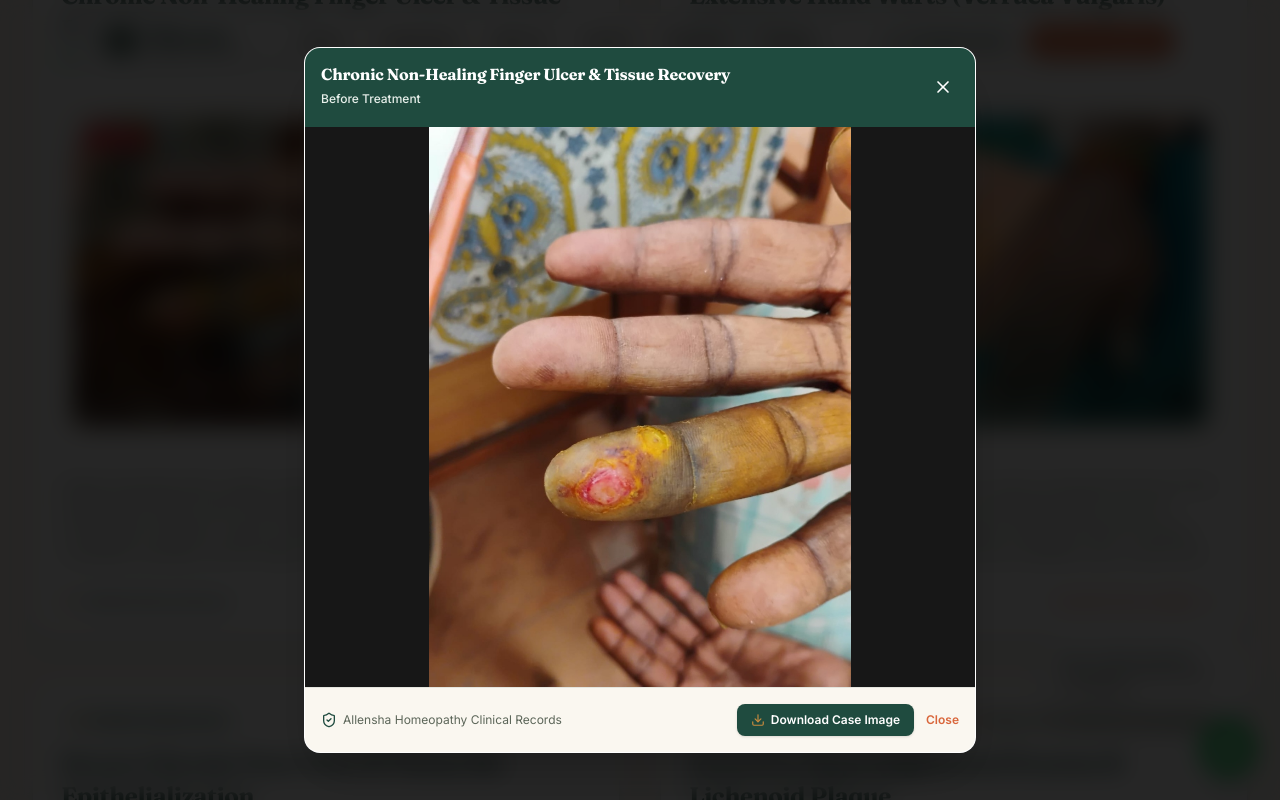
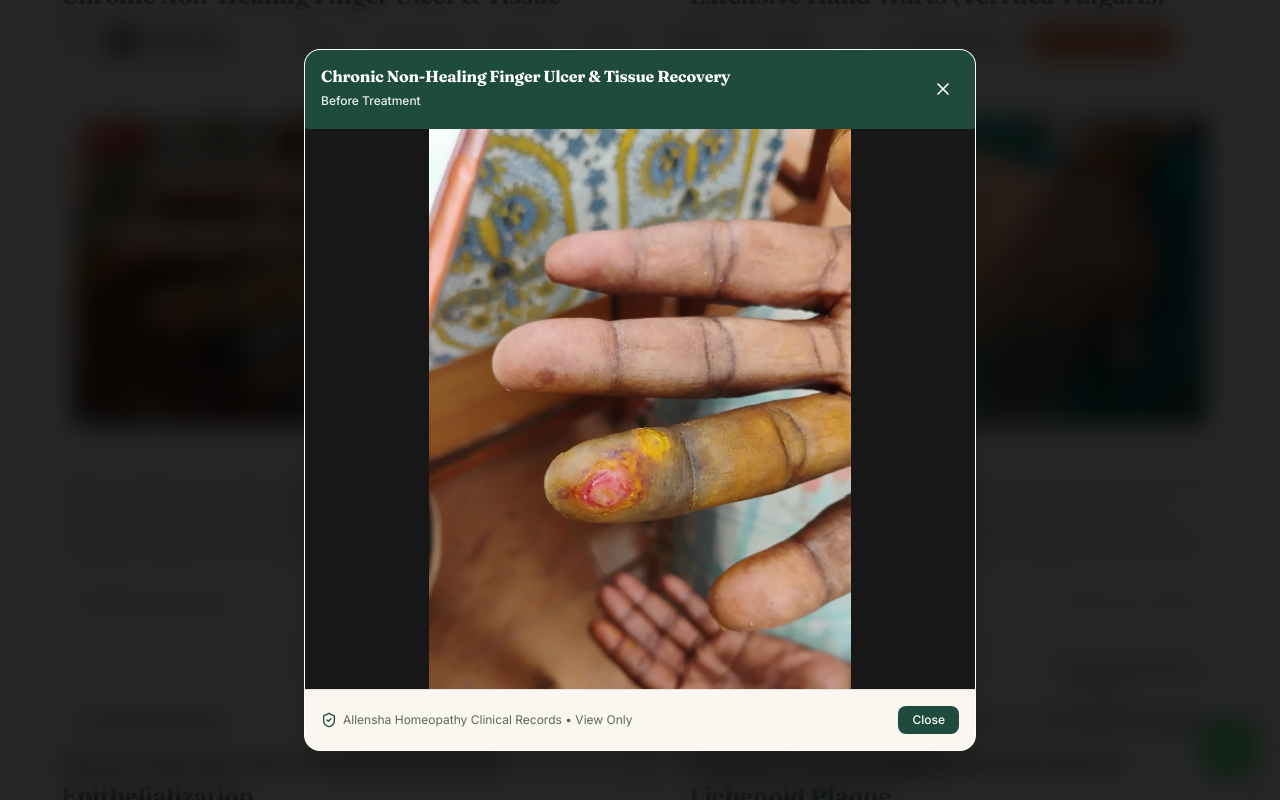
Before and after one commit to praveenkumars10/homeopathy, a Next.js app: page / in a window 1280 px wide. Both pictures are taken after a click on the button 295 px from the left and 6289 px from the top of the page. Shown: the part 5889-6689 px from the top of the page. Built offline with nearby package versions, Linux system fonts and the light colour scheme.

Commit message:
Make clinical case images strictly view-only, remove all download options and fix black screen issue

```diff
--- a/src/components/BeforeAfterShowcase.tsx
+++ b/src/components/BeforeAfterShowcase.tsx
@@ -1,6 +1,6 @@
 "use client";
 
-import React, { useState, useCallback } from "react";
+import React, { useState } from "react";
 import Image from "next/image";
 import { CLINICAL_CASES, ClinicalCase } from "@/lib/constants";
 import { motion, AnimatePresence } from "framer-motion";
@@ -13,7 +13,6 @@ import {
   Maximize2,
   X,
   ShieldCheck,
-  Download,
 } from "lucide-react";
 
 export function BeforeAfterShowcase() {
@@ -25,25 +24,6 @@ export function BeforeAfterShowcase() {
     caseTitle: string;
   } | null>(null);
 
-  // Helper to get watermarked URL for any clinical image
-  const getWatermarkedUrl = useCallback((cleanUrl: string) => {
-    if (cleanUrl.includes("/images/testimonials/")) {
-      return cleanUrl.replace("/images/testimonials/", "/images/testimonials/watermarked/");
-    }
-    return cleanUrl;
-  }, []);
-
-  // Download watermarked image explicitly when user clicks Download button
-  const handleDownloadWatermarked = useCallback((cleanUrl: string, title: string, type: string) => {
-    const watermarkedUrl = getWatermarkedUrl(cleanUrl);
-    const link = document.createElement("a");
-    link.href = watermarkedUrl;
-    link.download = `Allensha-${title.toLowerCase().replace(/[^a-z0-9]/g, "-")}-${type.toLowerCase()}-watermarked.jpg`;
-    document.body.appendChild(link);
-    link.click();
-    document.body.removeChild(link);
-  }, [getWatermarkedUrl]);
-
   const getActiveBeforeImage = (caseItem: ClinicalCase) => {
     return selectedBeforeMap[caseItem.id] || caseItem.beforeImage;
   };
@@ -53,7 +33,10 @@ export function BeforeAfterShowcase() {
   };
 
   return (
-    <div className="space-y-8 select-none protected-media">
+    <div
+      className="space-y-8 select-none protected-media"
+      onContextMenu={(e) => e.preventDefault()}
+    >
       {/* Case Studies Grid */}
       <motion.div
         variants={staggerContainer}
@@ -103,7 +86,7 @@ export function BeforeAfterShowcase() {
 
                   {/* Before Image Frame */}
                   <div
-                    className="relative rounded-xl overflow-hidden aspect-[4/5] bg-neutral-200 group/img shadow-sm protected-clinical-image cursor-pointer"
+                    className="relative rounded-xl overflow-hidden aspect-[4/5] bg-neutral-200 group/img shadow-sm protected-clinical-image cursor-pointer select-none"
                     onContextMenu={(e) => e.preventDefault()}
                     onDragStart={(e) => e.preventDefault()}
                     onClick={() =>
@@ -182,7 +165,7 @@ export function BeforeAfterShowcase() {
 
                   {/* After Image Frame */}
                   <div
-                    className="relative rounded-xl overflow-hidden aspect-[4/5] bg-neutral-200 group/img shadow-sm ring-2 ring-[#1F4B3F]/20 protected-clinical-image cursor-pointer"
+                    className="relative rounded-xl overflow-hidden aspect-[4/5] bg-neutral-200 group/img shadow-sm ring-2 ring-[#1F4B3F]/20 protected-clinical-image cursor-pointer select-none"
                     onContextMenu={(e) => e.preventDefault()}
                     onDragStart={(e) => e.preventDefault()}
                     onClick={() =>
@@ -262,7 +245,7 @@ export function BeforeAfterShowcase() {
         })}
       </motion.div>
 
-      {/* Lightbox Modal with Explicit Download */}
+      {/* Lightbox Modal (View Only - No Download) */}
       <AnimatePresence>
         {activeModalImage && (
           <motion.div
@@ -271,6 +254,7 @@ export function BeforeAfterShowcase() {
             exit={{ opacity: 0 }}
             onClick={() => setActiveModalImage(null)}
             className="fixed inset-0 z-50 flex items-center justify-center p-4 bg-black/85 backdrop-blur-md select-none"
+            onContextMenu={(e) => e.preventDefault()}
           >
             <motion.div
               initial={{ scale: 0.9, opacity: 0 }}
@@ -315,37 +299,20 @@ export function BeforeAfterShowcase() {
                 />
               </div>
 
-              {/* Modal Footer with Download Button */}
-              <div className="p-3.5 sm:p-4 bg-[#FAF7F0] border-t border-[#1F4B3F]/10 flex items-center justify-between gap-3 text-xs text-[#5C6659] flex-wrap">
+              {/* Modal Footer (View Only) */}
+              <div className="p-3.5 sm:p-4 bg-[#FAF7F0] border-t border-[#1F4B3F]/10 flex items-center justify-between gap-3 text-xs text-[#5C6659]">
                 <div className="flex items-center gap-1.5">
                   <ShieldCheck className="w-4 h-4 text-[#1F4B3F]" />
-                  <span>Allensha Homeopathy Clinical Records</span>
+                  <span>Allensha Homeopathy Clinical Records • View Only</span>
                 </div>
-
-                <div className="flex items-center gap-3">
-                  <button
-                    type="button"
-                    onClick={() =>
-                      handleDownloadWatermarked(
-                        activeModalImage.src,
-                        activeModalImage.caseTitle,
-                        activeModalImage.label
-                      )
-                    }
-                    className="inline-flex items-center gap-1.5 px-3.5 py-2 rounded-lg bg-[#1F4B3F] text-white font-semibold text-xs hover:bg-[#173a30] transition-colors shadow-sm"
-                  >
-                    <Download className="w-3.5 h-3.5 text-[#C98B3E]" />
-                    <span>Download Case Image</span>
-                  </button>
 
                 <button
                   type="button"
                   onClick={() => setActiveModalImage(null)}
-                    className="text-[#D9663B] font-semibold hover:underline"
+                  className="px-3.5 py-1.5 rounded-lg bg-[#1F4B3F] text-white font-medium text-xs hover:bg-[#173a30] transition-colors"
                 >
                   Close
                 </button>
-                </div>
               </div>
             </motion.div>
           </motion.div>
```
Lines whose indentation alone changed are shown as unchanged.
